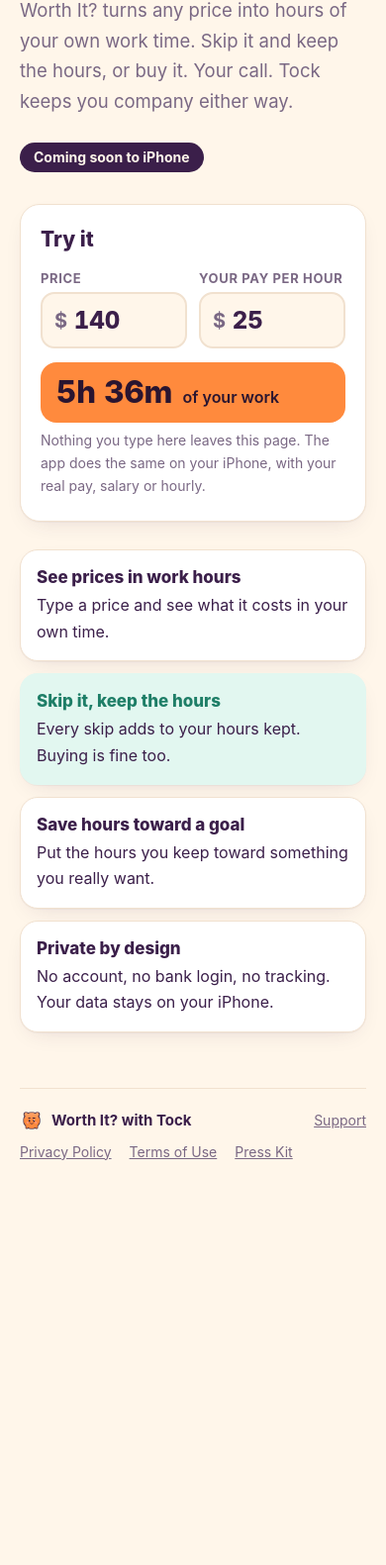
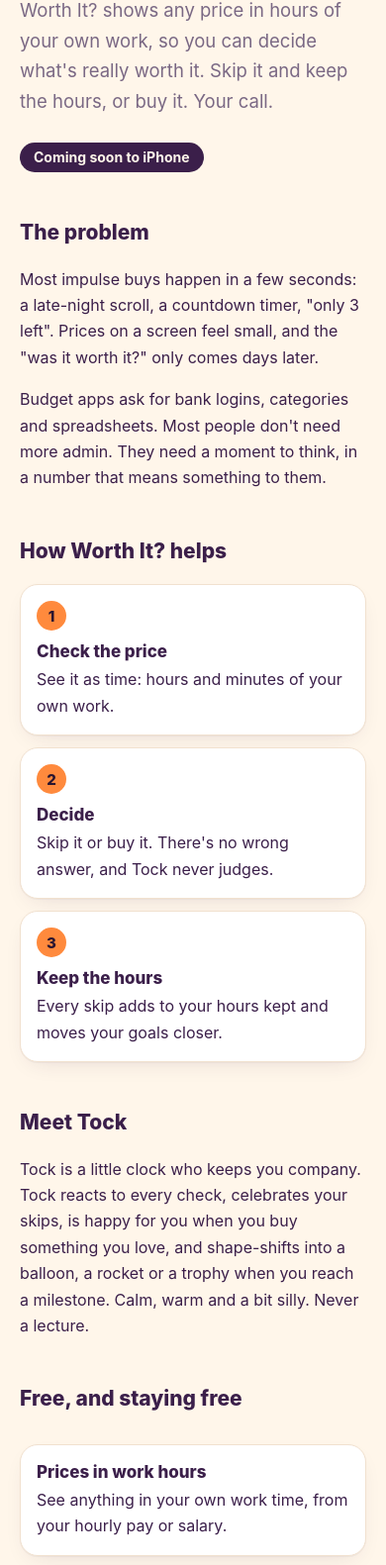
Before and after one commit to iamvaibhavkhatri/worthit-app, a plain HTML site: page index.html in a window 390 px wide. Shown: the part 347-1928 px from the top of the page at 99% size. Before the commit the page ends 1578 px from the top, so only its background shows below. Drawn offline with Linux system fonts and the light colour scheme.

Commit message:
Home: drop the calculator; focus on the problem, how it helps, Tock and features
Co-Authored-By: Claude Opus 5.5 <noreply@anthropic.com>

```diff
--- a/index.html
+++ b/index.html
@@ -4,7 +4,7 @@
 <meta charset="utf-8">
 <meta name="viewport" content="width=device-width, initial-scale=1, viewport-fit=cover">
 <title>Worth It? with Tock</title>
-<meta name="description" content="Worth It? turns any price into hours of your own work time, so you can decide what's worth it. No account, no tracking.">
+<meta name="description" content="Worth It? helps you pause before you buy. See any price in hours of your own work, skip what isn't worth it, and watch the hours you keep add up. No account, no tracking.">
 <meta name="theme-color" content="#fff6ea" media="(prefers-color-scheme: light)">
 <meta name="theme-color" content="#1f1626" media="(prefers-color-scheme: dark)">
 <link rel="icon" type="image/png" href="assets/favicon.png">
@@ -27,33 +27,67 @@
 
   <section class="hero">
     <div>
-      <h1>How many hours is that, really?</h1>
-      <p class="lede">Worth It? turns any price into hours of your own work time. Skip it and keep the hours, or buy it. Your call. Tock keeps you company either way.</p>
+      <h1>A pause before you buy.</h1>
+      <p class="lede">Worth It? shows any price in hours of your own work, so you can decide what's really worth it. Skip it and keep the hours, or buy it. Your call.</p>
       <span class="soon">Coming soon to iPhone</span>
     </div>
     <img class="tock" src="assets/tock.png" alt="Tock, a friendly orange clock with a smile" width="210" height="210">
   </section>
 
-  <section class="card try" aria-labelledby="try-title">
-    <h2 id="try-title">Try it</h2>
-    <div class="fields">
-      <label for="price">Price
-        <span class="money"><span>$</span><input id="price" inputmode="decimal" autocomplete="off" value="140"></span>
-      </label>
-      <label for="wage">Your pay per hour
-        <span class="money"><span>$</span><input id="wage" inputmode="decimal" autocomplete="off" value="25"></span>
-      </label>
-    </div>
-    <div class="result" aria-live="polite"><strong id="hours">5h 36m</strong><span>of your work</span></div>
-    <p class="hint">Nothing you type here leaves this page. The app does the same on your iPhone, with your real pay, salary or hourly.</p>
+  <section>
+    <h2>The problem</h2>
+    <p>Most impulse buys happen in a few seconds: a late-night scroll, a countdown timer, "only 3 left". Prices on a screen feel small, and the "was it worth it?" only comes days later.</p>
+    <p>Budget apps ask for bank logins, categories and spreadsheets. Most people don't need more admin. They need a moment to think, in a number that means something to them.</p>
   </section>
 
-  <ul class="points">
-    <li><strong>See prices in work hours</strong>Type a price and see what it costs in your own time.</li>
-    <li class="kept"><strong>Skip it, keep the hours</strong>Every skip adds to your hours kept. Buying is fine too.</li>
-    <li><strong>Save hours toward a goal</strong>Put the hours you keep toward something you really want.</li>
-    <li><strong>Private by design</strong>No account, no bank login, no tracking. Your data stays on your iPhone.</li>
-  </ul>
+  <section>
+    <h2>How Worth It? helps</h2>
+    <ol class="steps">
+      <li><strong>Check the price</strong>See it as time: hours and minutes of your own work.</li>
+      <li><strong>Decide</strong>Skip it or buy it. There's no wrong answer, and Tock never judges.</li>
+      <li><strong>Keep the hours</strong>Every skip adds to your hours kept and moves your goals closer.</li>
+    </ol>
+  </section>
+
+  <section>
+    <h2>Meet Tock</h2>
+    <p>Tock is a little clock who keeps you company. Tock reacts to every check, celebrates your skips, is happy for you when you buy something you love, and shape-shifts into a balloon, a rocket or a trophy when you reach a milestone. Calm, warm and a bit silly. Never a lecture.</p>
+  </section>
+
+  <section>
+    <h2>Free, and staying free</h2>
+    <ul class="points">
+      <li><strong>Prices in work hours</strong>See anything in your own work time, from your hourly pay or salary.</li>
+      <li class="kept"><strong>Skip or Buy</strong>Log your choice in a tap. Your hours kept grow with every skip.</li>
+      <li><strong>Milestones</strong>Tock celebrates your first skip, your first hour kept, and every big number after.</li>
+      <li><strong>A goal</strong>Save your kept hours toward something you really want.</li>
+      <li><strong>Stats</strong>Your week and month at a glance: hours kept, skips and buys.</li>
+      <li><strong>Home Screen widget</strong>Your hours kept, one glance away.</li>
+      <li><strong>Share cards</strong>Share a milestone or your week as a card.</li>
+      <li><strong>Private by design</strong>No account, no bank login, no tracking. Your data stays on your iPhone.</li>
+    </ul>
+  </section>
+
+  <section>
+    <h2>Worth It? Pro</h2>
+    <p>Optional, yearly or one-time, for more of what you like:</p>
+    <ul class="points">
+      <li><strong>Goals, as many as you like</strong>With cover photos, a Lock Screen ring and your goal history.</li>
+      <li><strong>More widgets</strong>A medium widget plus Lock Screen widgets.</li>
+      <li><strong>Themes and app icons</strong>Every colour theme with its matching icon, living nature scenes included.</li>
+      <li><strong>Outfits for Tock</strong>A party hat, sunnies, a cowboy hat, a cosy scarf and more.</li>
+      <li><strong>More share card styles</strong>With no watermark.</li>
+      <li><strong>Export your history</strong>Your data as a CSV file.</li>
+    </ul>
+  </section>
+
+  <section class="card closing">
+    <img src="assets/tock.png" alt="" width="72" height="72">
+    <div>
+      <h2>Coming soon to the App Store</h2>
+      <p>For iPhone, iOS 18 or later. Questions or ideas? <a href="support/">Get in touch</a>.</p>
+    </div>
+  </section>
 
   <footer>
     <span class="sig"><img src="assets/tock.png" alt="">Worth It? with Tock</span>
@@ -63,23 +97,5 @@
     <a href="press/">Press Kit</a>
   </footer>
 </div>
-<script>
-(function () {
-  var price = document.getElementById("price");
-  var wage = document.getElementById("wage");
-  var out = document.getElementById("hours");
-  function num(el) { return parseFloat(String(el.value).replace(/[^0-9.]/g, "")); }
-  function update() {
-    var p = num(price), w = num(wage);
-    if (!(p > 0) || !(w > 0)) { out.textContent = "–"; return; }
-    var mins = Math.round(p / w * 60);
-    var h = Math.floor(mins / 60), m = mins % 60;
-    out.textContent = h === 0 ? m + "m" : (m === 0 ? h + "h" : h + "h " + m + "m");
-  }
-  price.addEventListener("input", update);
-  wage.addEventListener("input", update);
-  update();
-})();
-</script>
 </body>
 </html>
--- a/style.css
+++ b/style.css
@@ -88,19 +88,20 @@ p, li { max-width: 65ch; }
   .brand img { width: 30px; height: 30px; }
 }
 
-/* Try it */
-.try { margin-top: 32px; }
-.try h2 { margin-top: 0; }
-.fields { display: grid; grid-template-columns: 1fr 1fr; gap: 12px; margin: 14px 0; }
-.fields label { display: grid; gap: 6px; font: 700 13px/1.2 var(--round); color: var(--muted); text-transform: uppercase; letter-spacing: 0.05em; min-width: 0; }
-.money { display: flex; align-items: center; background: var(--bg); border: 2px solid var(--line); border-radius: 14px; padding: 0 12px; }
-.money:focus-within { border-color: var(--primary); }
-.money span { font: 700 20px/1 var(--round); color: var(--muted); }
-.money input { width: 100%; min-width: 0; border: 0; background: transparent; color: var(--ink); font: 800 24px/1 var(--round); padding: 12px 6px; outline: none; font-variant-numeric: tabular-nums; }
-.result { display: flex; flex-wrap: wrap; align-items: baseline; gap: 4px 10px; padding: 14px 16px; border-radius: 16px; background: var(--primary); color: var(--on-primary); }
-.result strong { font: 800 clamp(30px, 8vw, 40px)/1.05 var(--round); font-variant-numeric: tabular-nums; }
-.result span { font: 600 16px/1.3 var(--round); }
-.hint { color: var(--muted); font-size: 14px; margin: 10px 0 0; }
+/* How it works */
+.steps { list-style: none; counter-reset: step; padding: 0; margin: 16px 0; display: grid; grid-template-columns: repeat(3, minmax(0, 1fr)); gap: 12px; }
+.steps li { counter-increment: step; background: var(--surface); border: 1px solid var(--line); border-radius: 18px; padding: 16px; box-shadow: var(--shadow); }
+.steps li::before { content: counter(step); display: grid; place-items: center; width: 30px; height: 30px; border-radius: 50%; background: var(--primary); color: var(--on-primary); font: 800 15px/1 var(--round); margin-bottom: 10px; }
+.steps strong { display: block; font: 800 17px/1.3 var(--round); margin-bottom: 4px; }
+@media (max-width: 560px) { .steps { grid-template-columns: minmax(0, 1fr); } }
+section > h2 { margin-top: 44px; }
+.points { margin-top: 16px; }
+
+/* Closing */
+.closing { display: flex; align-items: center; gap: 16px; margin-top: 44px; }
+.closing > div { min-width: 0; }
+.closing h2 { margin: 0 0 2px; }
+.closing img { flex: none; width: 72px; height: 72px; }
 
 /* Features */
 .points { display: grid; grid-template-columns: repeat(2, minmax(0, 1fr)); gap: 12px; padding: 0; list-style: none; margin: 28px 0; }
```
